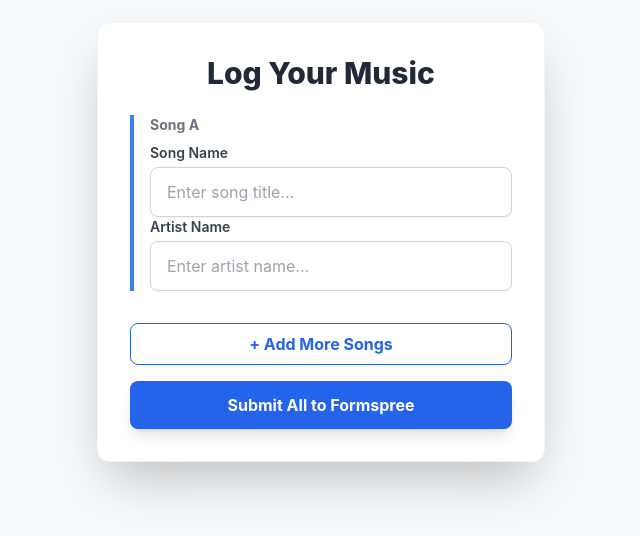
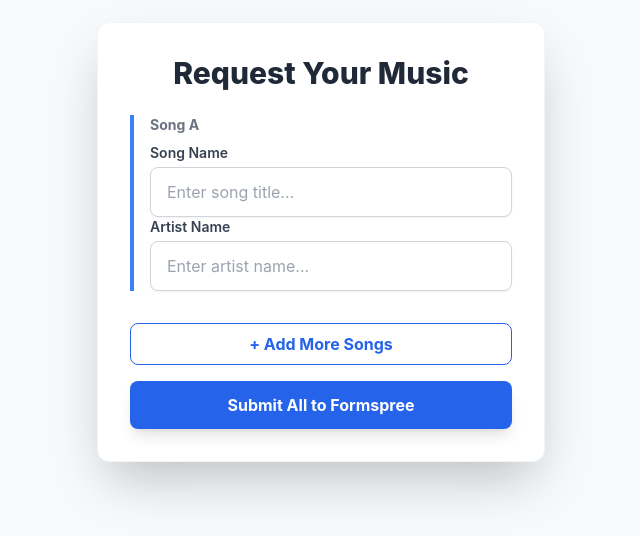
Before and after one commit to CL4575/Song-Request-Form, a plain HTML site: page index.html in a window 1280 px wide. Shown: the part 158-694 px from the top of the page, without its empty margins (319-959 px from the left). Drawn offline with nearby package versions, Linux system fonts and the light colour scheme.

Commit message:
Update index.html

```diff
--- a/index.html
+++ b/index.html
@@ -3,7 +3,7 @@
 <head>
     <meta charset="UTF-8">
     <meta name="viewport" content="width=device-width, initial-scale=1.0">
-    <title>Music Logger - Formspree</title>
+    <title>Talkencrypt | Request music</title>
     <script src="https://cdn.tailwindcss.com"></script>
     <style>
         /* Custom styles for a clean, modern look */
@@ -21,7 +21,7 @@
 </head>
 <body class="min-h-screen flex items-center justify-center p-4">
     <div class="w-full max-w-md bg-white p-8 shadow-2xl rounded-xl border border-gray-100">
-        <h1 class="text-3xl font-extrabold text-gray-800 mb-6 text-center">Log Your Music</h1>
+        <h1 class="text-3xl font-extrabold text-gray-800 mb-6 text-center">Request Your Music</h1>
 
         <form
             id="song-form"
```
